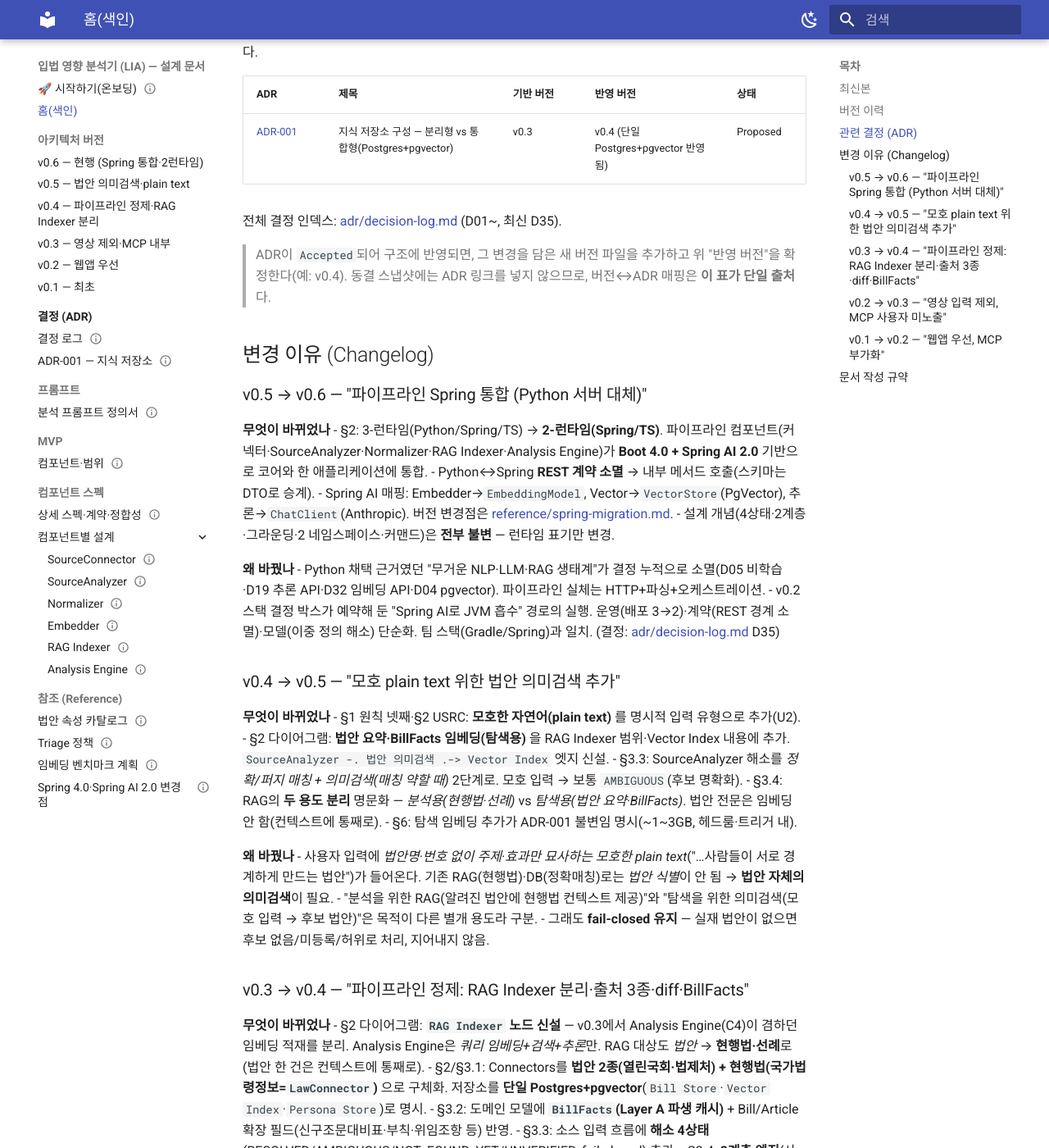
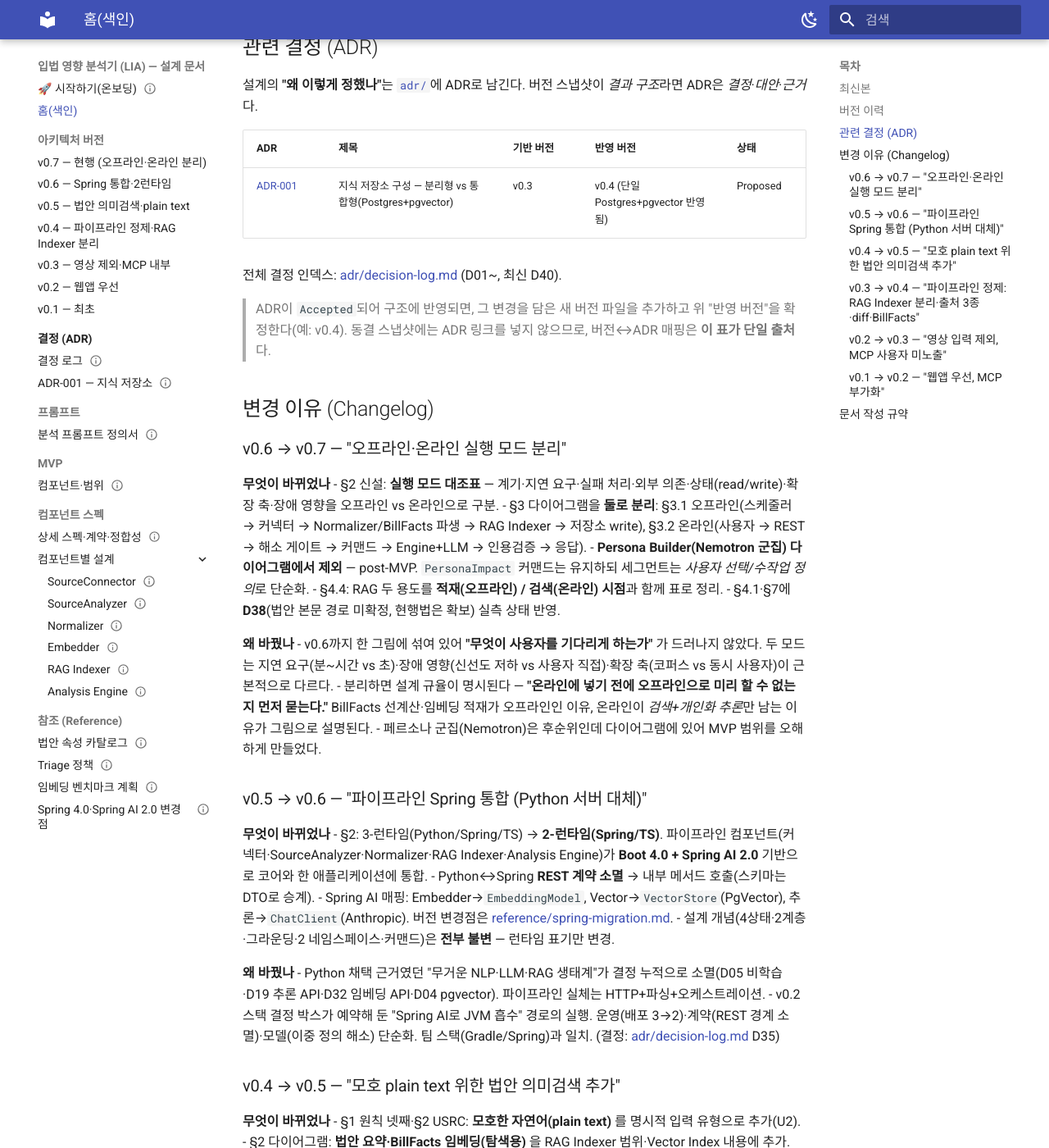
Before and after one commit to HappyGogildong/Legal-data-impact-service, an MkDocs documentation site: the page built from docs/ARCHITECTURE.md, in a window 1280 px wide and 1400 px high, scrolled down 1049 px. Shown: the whole window at 82% size. Built offline with MkDocs 1.6.1 and Material for MkDocs 9.7.7, drawn with Linux system fonts in a browser that asks for light colours; some of the changed text lies outside the part shown.

Commit message:
docs: 아키텍처 v0.7 — 오프라인·온라인 실행 모드 분리 (D40)
- §2 실행 모드 대조표 신설: 계기·지연 요구·실패 처리·외부 의존·read/write·
  확장 축·장애 영향을 오프라인 vs 온라인으로 구분
- §3 다이어그램 2개로 분리
  · 오프라인: 스케줄러 → 커넥터 → Normalizer/BillFacts 파생 → RAG Indexer → 저장소(write)
  · 온라인: 사용자 → REST → 해소 게이트 → 커맨드 → Engine+LLM → 인용검증 → 응답
- Persona Builder(Nemotron 군집) 다이어그램에서 제외(post-MVP).
  PersonaImpact 커맨드는 유지 — 세그먼트는 사용자 선택/수작업 정의로 단순화
- §4.4 RAG 두 용도를 적재(오프라인)/검색(온라인) 시점과 함께 정리
- D38 실측 상태(법안 본문 미확정, 현행법 확보) 반영
- 색인·Changelog·mkdocs nav 갱신, 최신 D번호 D40 으로 정정

Co-Authored-By: Claude Opus 4.8 <noreply@anthropic.com>

```diff
--- a/docs/ARCHITECTURE.md
+++ b/docs/ARCHITECTURE.md
@@ -6,13 +6,14 @@
 
 ## 최신본
 
-→ **[architecture/v0.6-spring-consolidation.md](architecture/v0.6-spring-consolidation.md)** (v0.6, 현행)
+→ **[architecture/v0.7-offline-online-split.md](architecture/v0.7-offline-online-split.md)** (v0.7, 현행)
 
 ## 버전 이력
 
 | 버전 | 파일 | 날짜 | 상태 | 핵심 |
 |---|---|---|---|---|
-| v0.6 | [v0.6-spring-consolidation.md](architecture/v0.6-spring-consolidation.md) | 2026-07-21 | 현행 | 파이프라인을 Spring(Boot 4.0+Spring AI 2.0)으로 통합 — 3→2 런타임, Python 서버 대체 |
+| v0.7 | [v0.7-offline-online-split.md](architecture/v0.7-offline-online-split.md) | 2026-08-01 | 현행 | 오프라인(배치 적재)·온라인(요청 응답) 실행 모드 분리, Nemotron 군집(Persona Builder)은 그림에서 제외 |
+| v0.6 | [v0.6-spring-consolidation.md](architecture/v0.6-spring-consolidation.md) | 2026-07-21 | 대체됨 | 파이프라인을 Spring(Boot 4.0+Spring AI 2.0)으로 통합 — 3→2 런타임, Python 서버 대체 |
 | v0.5 | [v0.5-bill-discovery.md](architecture/v0.5-bill-discovery.md) | 2026-06-28 | 대체됨 | 모호 plain text 위한 법안 의미검색(탐색용 임베딩) 추가, 분석용 RAG와 분리 |
 | v0.4 | [v0.4-pipeline-refinements.md](architecture/v0.4-pipeline-refinements.md) | 2026-06-28 | 대체됨 | RAG Indexer 분리, 출처 3종 구체화, 커맨드 4종(+LawDiff), BillFacts/2계층, 해소 4상태, triage |
 | v0.3 | [v0.3-no-video-internal-mcp.md](architecture/v0.3-no-video-internal-mcp.md) | 2026-06-22 | 대체됨 | 사용자 입력에서 영상 제외, MCP를 사용자 미노출 내부 어댑터로 강등 |
@@ -27,11 +28,25 @@
 |---|---|---|---|---|
 | [ADR-001](adr/ADR-001-knowledge-store-sizing.md) | 지식 저장소 구성 — 분리형 vs 통합형(Postgres+pgvector) | v0.3 | v0.4 (단일 Postgres+pgvector 반영됨) | Proposed |
 
-전체 결정 인덱스: [adr/decision-log.md](adr/decision-log.md) (D01~, 최신 D35).
+전체 결정 인덱스: [adr/decision-log.md](adr/decision-log.md) (D01~, 최신 D40).
 
 > ADR이 `Accepted`되어 구조에 반영되면, 그 변경을 담은 새 버전 파일을 추가하고 위 "반영 버전"을 확정한다(예: v0.4). 동결 스냅샷에는 ADR 링크를 넣지 않으므로, 버전↔ADR 매핑은 **이 표가 단일 출처**다.
 
 ## 변경 이유 (Changelog)
+
+### v0.6 → v0.7 — "오프라인·온라인 실행 모드 분리"
+
+**무엇이 바뀌었나**
+- §2 신설: **실행 모드 대조표** — 계기·지연 요구·실패 처리·외부 의존·상태(read/write)·확장 축·장애 영향을 오프라인 vs 온라인으로 구분.
+- §3 다이어그램을 **둘로 분리**: §3.1 오프라인(스케줄러 → 커넥터 → Normalizer/BillFacts 파생 → RAG Indexer → 저장소 write), §3.2 온라인(사용자 → REST → 해소 게이트 → 커맨드 → Engine+LLM → 인용검증 → 응답).
+- **Persona Builder(Nemotron 군집) 다이어그램에서 제외** — post-MVP. `PersonaImpact` 커맨드는 유지하되 세그먼트는 *사용자 선택/수작업 정의*로 단순화.
+- §4.4: RAG 두 용도를 **적재(오프라인) / 검색(온라인) 시점**과 함께 표로 정리.
+- §4.1·§7에 **D38**(법안 본문 경로 미확정, 현행법은 확보) 실측 상태 반영.
+
+**왜 바꿨나**
+- v0.6까지 한 그림에 섞여 있어 **"무엇이 사용자를 기다리게 하는가"** 가 드러나지 않았다. 두 모드는 지연 요구(분~시간 vs 초)·장애 영향(신선도 저하 vs 사용자 직접)·확장 축(코퍼스 vs 동시 사용자)이 근본적으로 다르다.
+- 분리하면 설계 규율이 명시된다 — **"온라인에 넣기 전에 오프라인으로 미리 할 수 없는지 먼저 묻는다."** BillFacts 선계산·임베딩 적재가 오프라인인 이유, 온라인이 *검색+개인화 추론*만 남는 이유가 그림으로 설명된다.
+- 페르소나 군집(Nemotron)은 후순위인데 다이어그램에 있어 MVP 범위를 오해하게 만들었다.
 
 ### v0.5 → v0.6 — "파이프라인 Spring 통합 (Python 서버 대체)"
 
--- a/mkdocs.yml
+++ b/mkdocs.yml
@@ -51,7 +51,8 @@ nav:
   - 🚀 시작하기(온보딩): onboarding.md
   - 홈(색인): ARCHITECTURE.md
   - 아키텍처 버전:
-      - v0.6 — 현행 (Spring 통합·2런타임): architecture/v0.6-spring-consolidation.md
+      - v0.7 — 현행 (오프라인·온라인 분리): architecture/v0.7-offline-online-split.md
+      - v0.6 — Spring 통합·2런타임: architecture/v0.6-spring-consolidation.md
       - v0.5 — 법안 의미검색·plain text: architecture/v0.5-bill-discovery.md
       - v0.4 — 파이프라인 정제·RAG Indexer 분리: architecture/v0.4-pipeline-refinements.md
       - v0.3 — 영상 제외·MCP 내부: architecture/v0.3-no-video-internal-mcp.md
```
Also changed, not shown: docs/adr/decision-log.md (+1 -0 lines), docs/architecture/v0.7-offline-online-split.md (added, +179 -0 lines).
